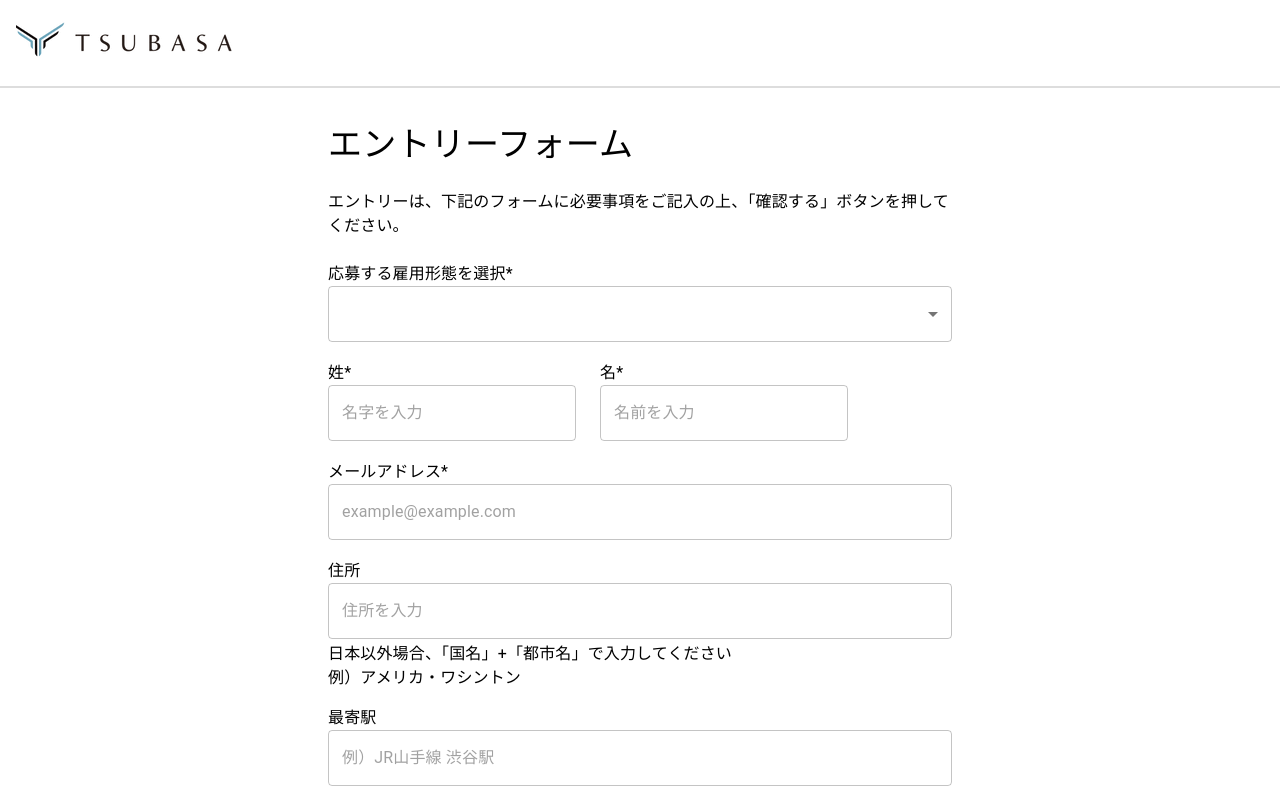
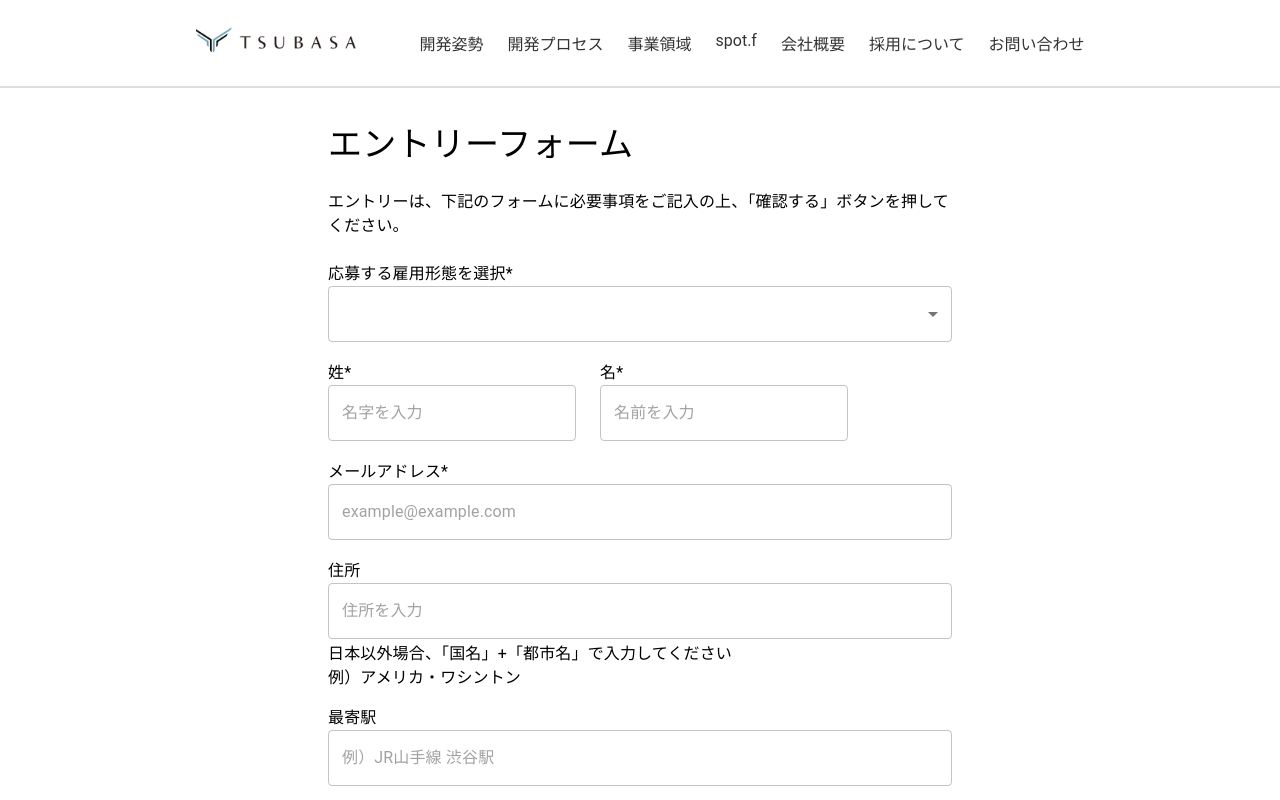
Before and after one commit to yumi-i-ww/entryform, a React (Vite) app: page / in a window 1280 px wide. Shown: the top 800 px of the page. Built offline with nearby package versions, Linux system fonts and the light colour scheme.

Commit message:
header追加

```diff
--- a/src/components/layout/Header.tsx
+++ b/src/components/layout/Header.tsx
@@ -1,18 +1,78 @@
-import { Box } from "@mui/material";
+import { Box, Link } from "@mui/material";
 import corporate_logo from "../../assets/Tsubasa_logo.png";
 
 export const Header = () => {
+  const links = [
+    {
+      href: "https://d33qbqncrx6x37.cloudfront.net/#kaihatsu_shisei",
+      label: "開発姿勢",
+    },
+    {
+      href: "https://d33qbqncrx6x37.cloudfront.net/#kaihatsu_purosesu",
+      label: "開発プロセス",
+    },
+    {
+      href: "https://d33qbqncrx6x37.cloudfront.net/#jigyou_ryouiki",
+      label: "事業領域",
+    },
+    { href: "https://spot-f.com/index.html", label: "spot.f" },
+    {
+      href: "https://d33qbqncrx6x37.cloudfront.net/#kaisya_gaiyou",
+      label: "会社概要",
+    },
+    {
+      href: "https://d33qbqncrx6x37.cloudfront.net/recruit",
+      label: "採用について",
+    },
+    {
+      href: "https://f04-contact.f02-nfc.teba-saki.net/",
+      label: "お問い合わせ",
+    },
+  ];
+
+  const NavigationLinks: React.FC = () => {
+    return (
+      <Box display="flex" flexDirection="row" gap={3} sx={{ fontSize: "16px" }}>
+        {links.map((link, index) => (
+          <Link
+            key={index}
+            href={link.href}
+            target="_blank"
+            rel="noopener noreferrer"
+            underline="none"
+            sx={{
+              color: "#333",
+              "&:hover": {
+                textDecoration: "underline",
+              },
+            }}
+          >
+            {link.label}
+          </Link>
+        ))}
+      </Box>
+    );
+  };
+
   return (
-    <Box>
+    <Box
+      display="flex"
+      alignItems="center"
+      justifyContent="center"
+      sx={{
+        borderBottom: "2px solid #ddd",
+        height: 86,
+        px: 4,
+        backgroundColor: "#fff",
+      }}
+    >
+      {/* ロゴ */}
       <Box
+        className="header_logo"
         sx={{
           display: "flex",
           alignItems: "center",
-          borderBottom: "2px solid #ddd",
-          gap: 2,
-          height: 86,
-          px: 2,
-          backgroundColor: "#fff",
+          mr: 8,
         }}
       >
         <a
@@ -20,8 +80,16 @@ export const Header = () => {
           target="_blank"
           rel="noopener noreferrer"
         >
-          <img src={corporate_logo} alt="corporate-logo" />
+          <img
+            src={corporate_logo}
+            alt="corporate-logo"
+            style={{ height: 40 }}
+          />
         </a>
+      </Box>
+      {/* リンク */}
+      <Box className="header_nav">
+        <NavigationLinks />
       </Box>
     </Box>
   );
```
Also changed, not shown: 1 other file (tests, documents, lock files or other folders).
